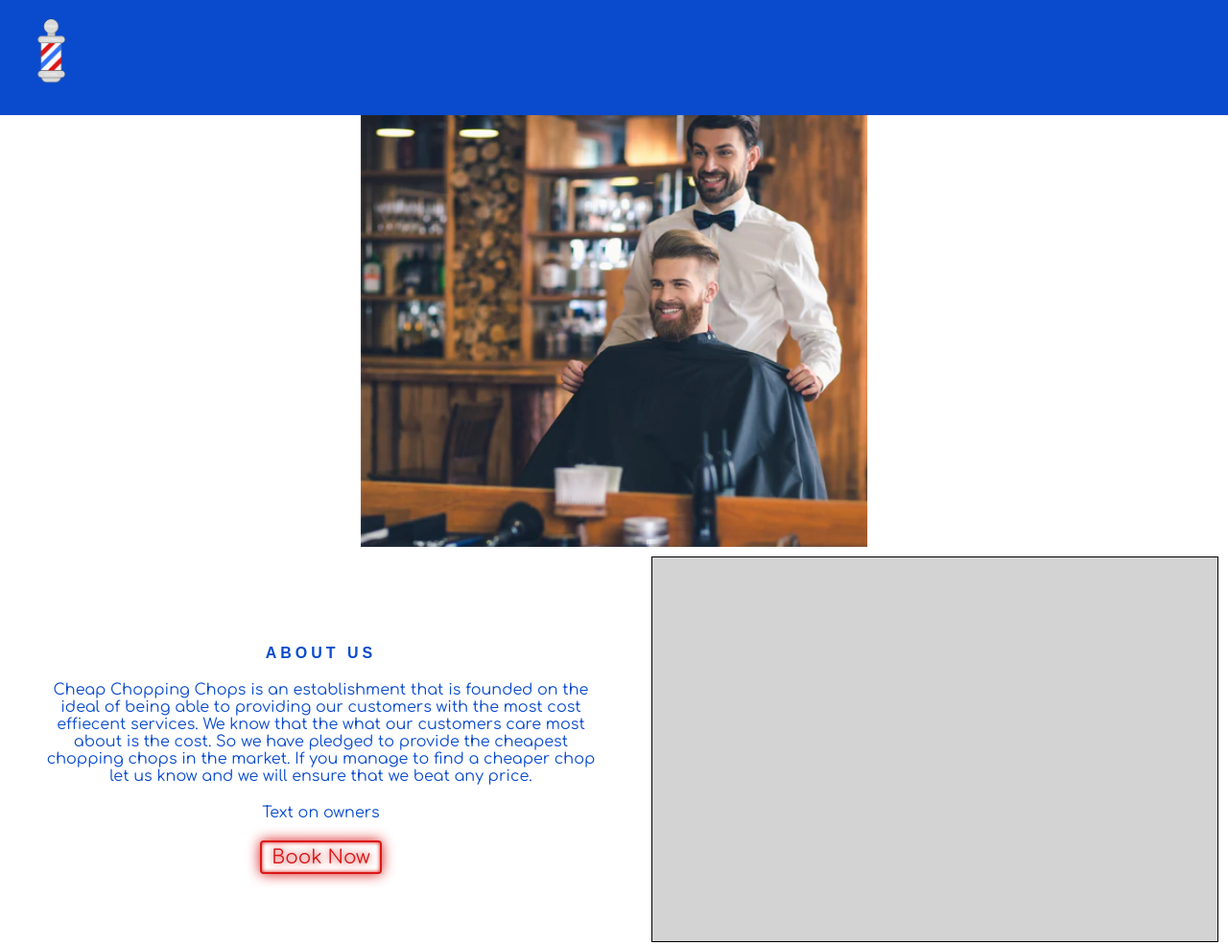
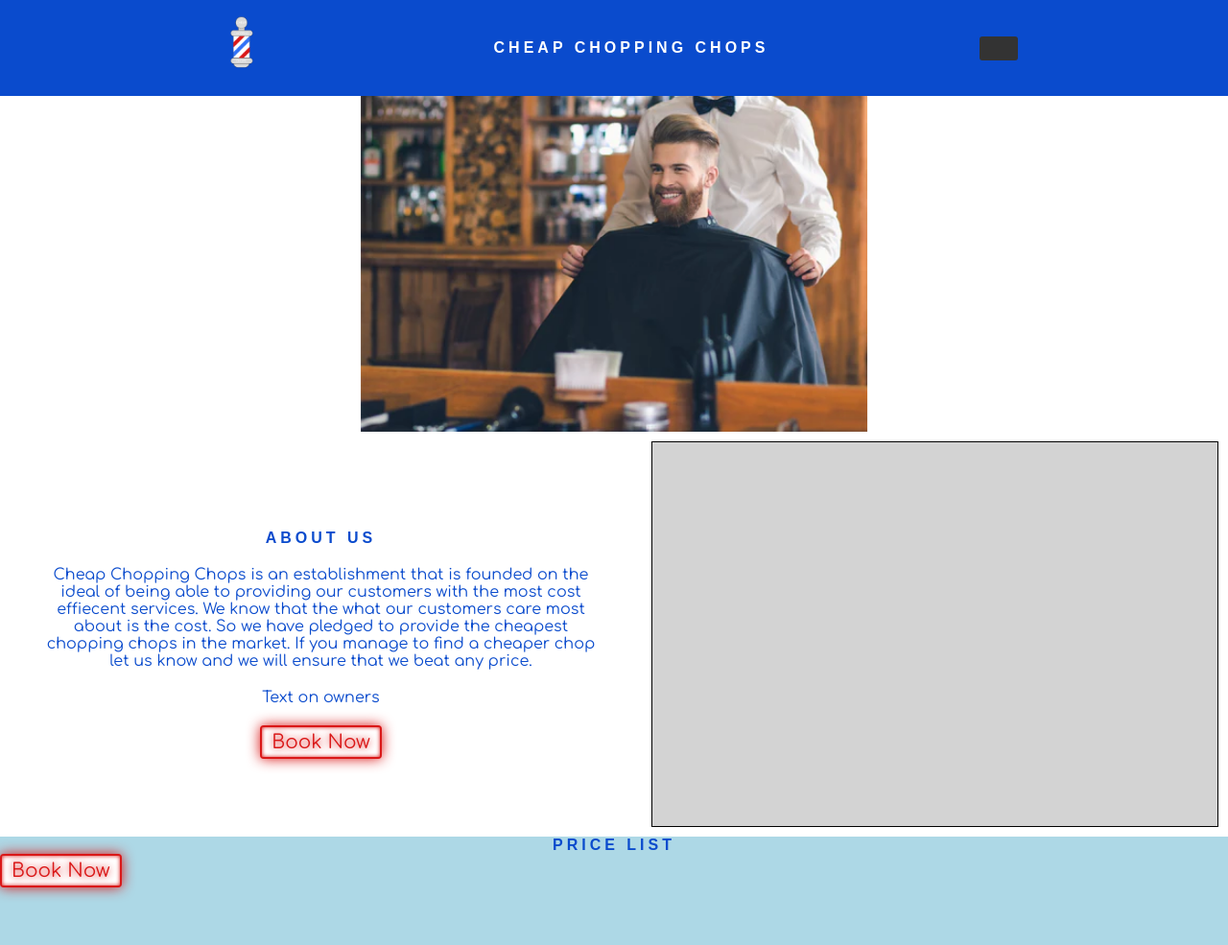
Before and after one commit to Oran-123/Cheap-Chopping-Chops, a plain HTML site: page index.html in a window 1280 px wide. Shown: the top 985 px of the page at 96% size. Drawn offline with Linux system fonts and the light colour scheme.

Commit message:
add style to header so it is fixed when scrolling

```diff
--- a/assets/css/style.css
+++ b/assets/css/style.css
@@ -26,36 +26,40 @@ h2 {
 
 /* General header style */
 header {
+    position: fixed;
+    top: 0;
+    z-index: 1;
+    width: 100%;
     background-color: #0A4BCD;
-    height: 15vh;
     display: flex;
-    justify-content: space-between;
+    justify-content: space-evenly;
     align-items: center;
     flex-direction: row;
 }
 
 #logo img {
-    height: 15vh;
+    height: 12vh;
+}
+
+header h1 {
+    color: #ffffff;
 }
 
 /* hamburger menu specific to mobile devices (<577px), inspired by https://www.youtube.com/watch?v=xXze-haVm7ghttps://www.youtube.com/watch?v=xXze-haVm7g*/
 
 nav {
 
-    position: relative;
     width: 4rem;
     height: 2.5rem;
     background: #333;
     border-radius: 3px;
-    display: none;
-    /* remove to see hamburger menu*/
+    margin: 0 1rem;
 }
 
 nav:before,
 nav:after {
     content: '';
     display: none;
-    /* inline-block;*/
     height: 2px;
     width: 70%;
     position: absolute;
@@ -148,7 +152,7 @@ ul a {
     height: 45rem;
     width: 100%;
     overflow: hidden;
-    position: relative;
+
 }
 
 #hero-image {
@@ -296,7 +300,7 @@ ul a {
     height: 20rem;
     width: 100%;
     overflow: hidden;
-    position: relative;
+
 }
 
 /* Gallery section */
@@ -306,7 +310,7 @@ ul a {
     height: 20rem;
     width: 100%;
     overflow: hidden;
-    position: relative;
+
 }
 
 /* Gallery section */
@@ -316,7 +320,7 @@ ul a {
     height: 20rem;
     width: 100%;
     overflow: hidden;
-    position: relative;
+
 }
 
 /* Booking section */
@@ -326,7 +330,7 @@ ul a {
     height: 20rem;
     width: 100%;
     overflow: hidden;
-    position: relative;
+
 }
 
 /* Booking-Form section */
@@ -336,7 +340,7 @@ ul a {
     height: 20rem;
     width: 100%;
     overflow: hidden;
-    position: relative;
+
 }
 
 /* Footer section */
@@ -346,5 +350,5 @@ ul a {
     height: 5rem;
     width: 100%;
     overflow: hidden;
-    position: relative;
+
 }
--- a/index.html
+++ b/index.html
@@ -29,6 +29,10 @@
                 <img src="assets/images/Logo.png" alt="Cheap Chopping Chops Logo">
             </a>
         </div>
+         <div class="header">
+            <H1> Cheap Chopping Chops</H1>
+        </div>
+
         <nav>
             <ul>
                 <li><a href="#About">About Us</a></li>
```
